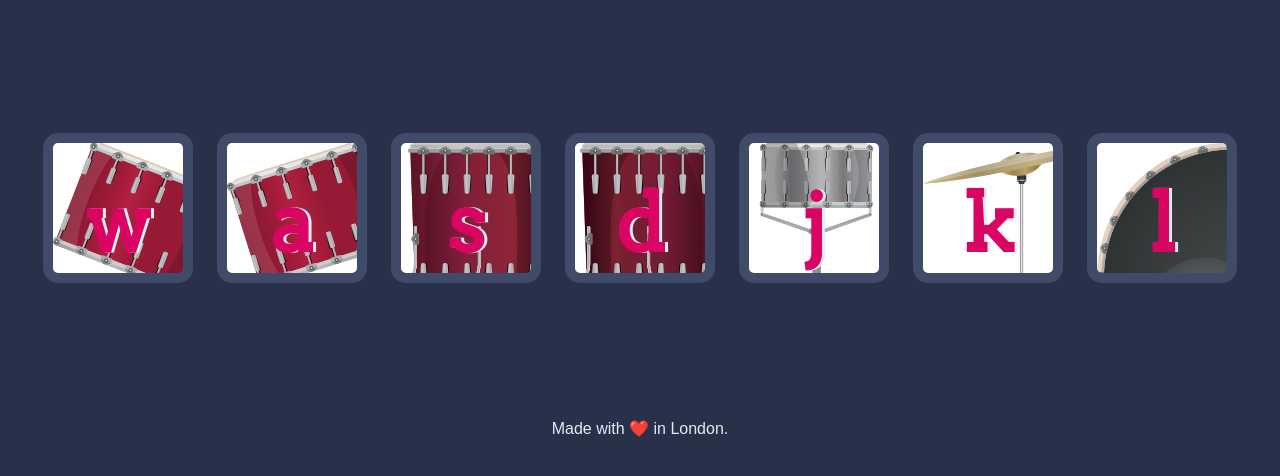
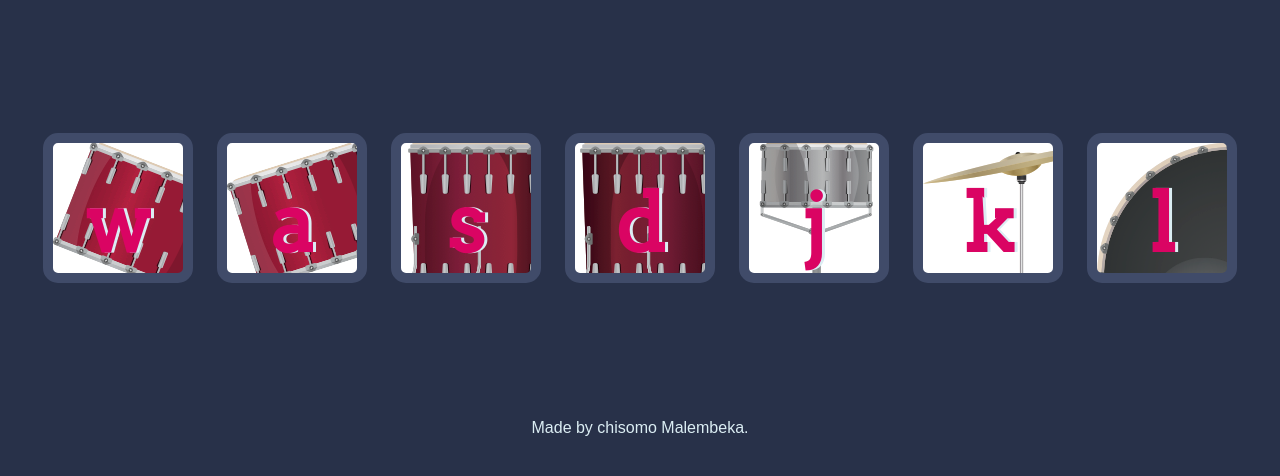
Before and after one commit to chisomo303/Drum-kit, a plain HTML site: page index.html in a window 1280 px wide. Shown: the part 156-632 px from the top of the page. Drawn offline with Linux system fonts and the light colour scheme; files whose address does not match are found by name.

Commit message:
footer change

```diff
--- a/index.html
+++ b/index.html
@@ -24,7 +24,7 @@
 <script src="index.js" charset="utf-8"></script>
 
 <footer>
-  Made with ❤️ in London.
+  Made by chisomo Malembeka.
 </footer>
 </body>
 </html>
```
